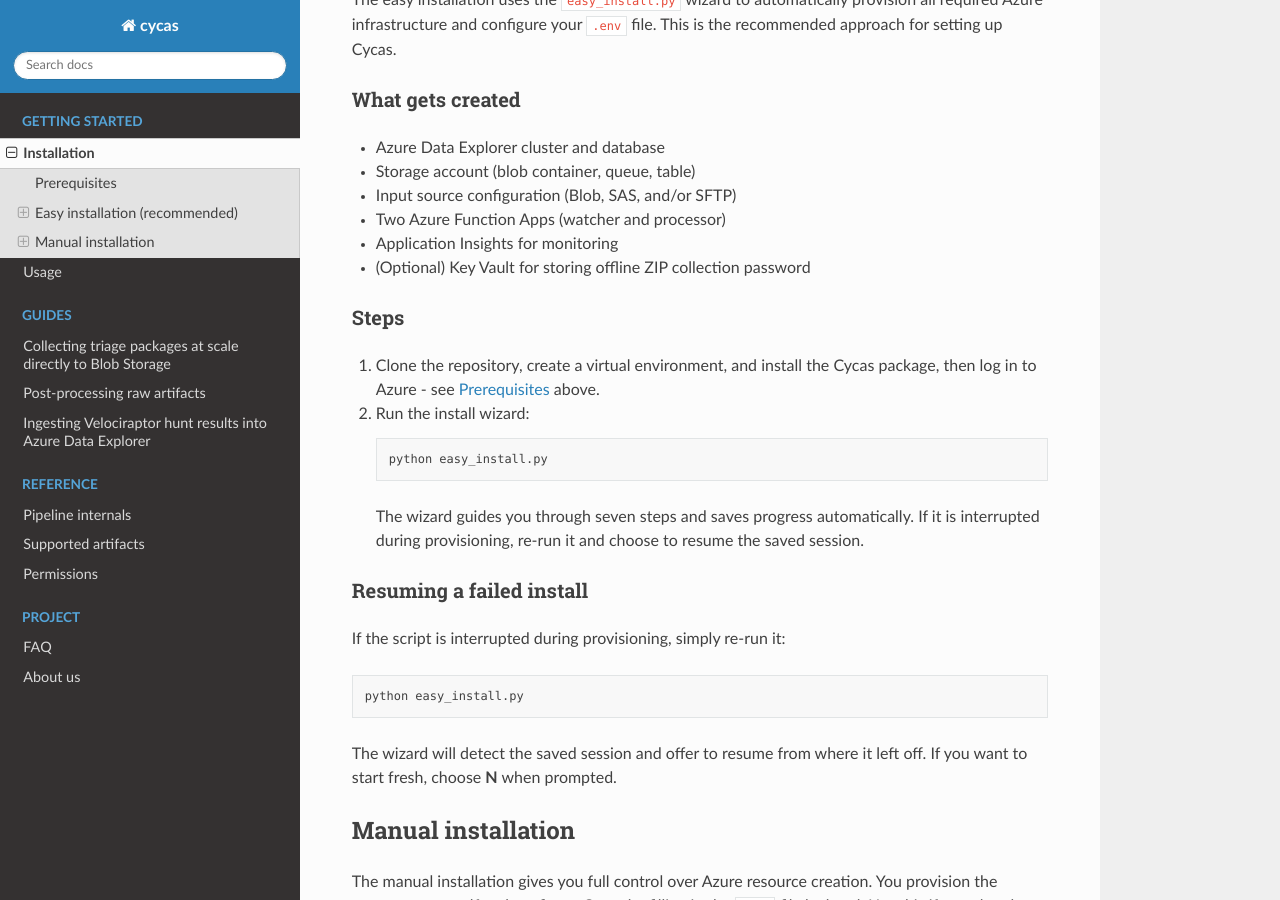
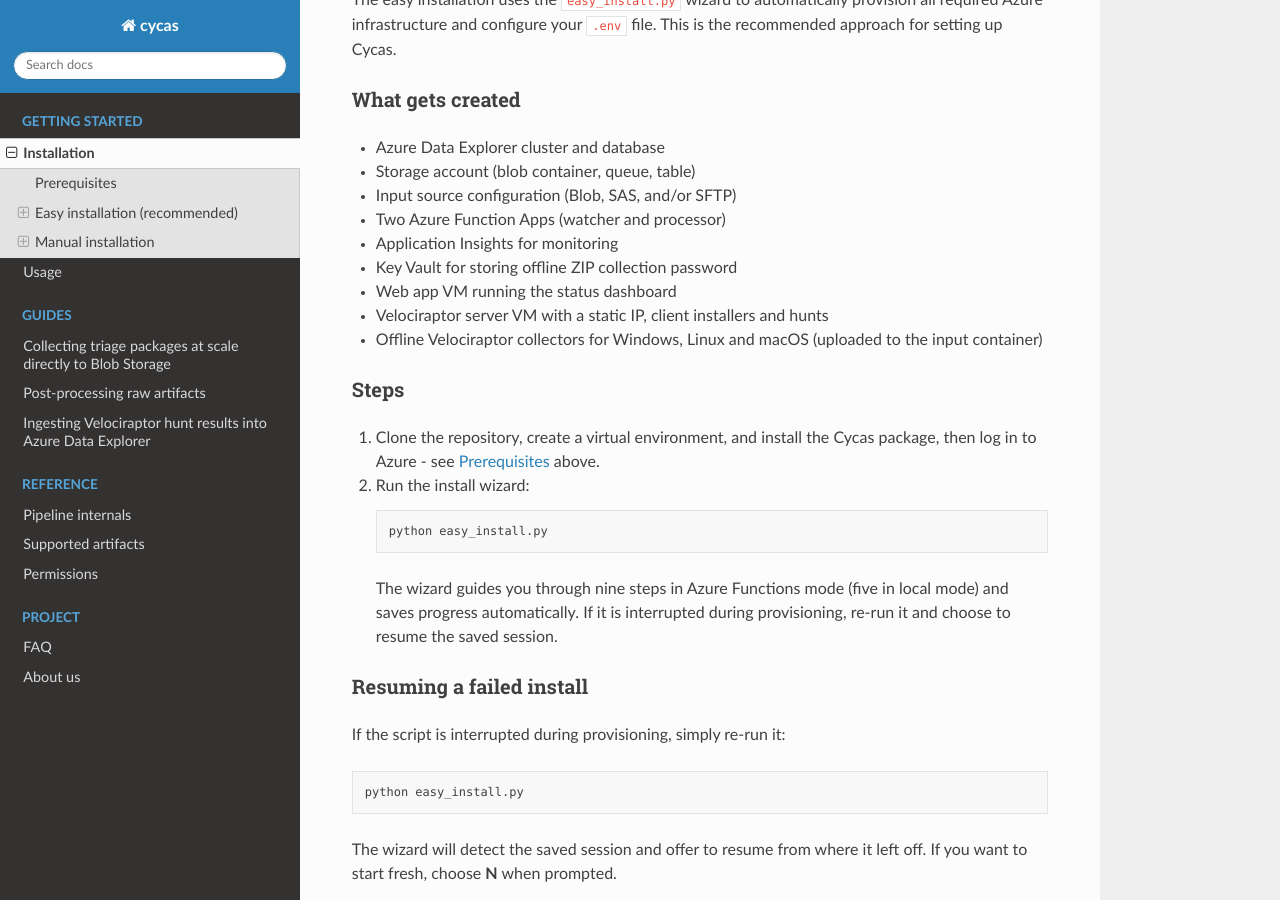
Before and after one commit to nerium-security/cycas, a Sphinx documentation site: the page built from docs/source/gettingstarted/installation.rst, in a window 1280 px wide and 900 px high, scrolled down 1803 px. Built offline with Sphinx 7.4.7 and the Read the Docs theme 3.1.0, drawn with Linux system fonts in a browser that asks for light colours.

Commit message:
Add the dashboard web app to the installer resource list in docs

```diff
--- a/docs/source/gettingstarted/installation.rst
+++ b/docs/source/gettingstarted/installation.rst
@@ -91,7 +91,10 @@
 - Input source configuration (Blob, SAS, and/or SFTP)
 - Two Azure Function Apps (watcher and processor)
 - Application Insights for monitoring
-- (Optional) Key Vault for storing offline ZIP collection password
+- Key Vault for storing offline ZIP collection password
+- Web app VM running the status dashboard
+- Velociraptor server VM with a static IP, client installers and hunts
+- Offline Velociraptor collectors for Windows, Linux and macOS (uploaded to the input container)
 
 Steps
 ~~~~~
@@ -106,9 +109,9 @@
 
       python easy_install.py
 
-   The wizard guides you through seven steps and saves progress automatically.
-   If it is interrupted during provisioning, re-run it and choose to resume
-   the saved session.
+   The wizard guides you through nine steps in Azure Functions mode (five in
+   local mode) and saves progress automatically. If it is interrupted during
+   provisioning, re-run it and choose to resume the saved session.
 
 Resuming a failed install
 ~~~~~~~~~~~~~~~~~~~~~~~~~~
```
